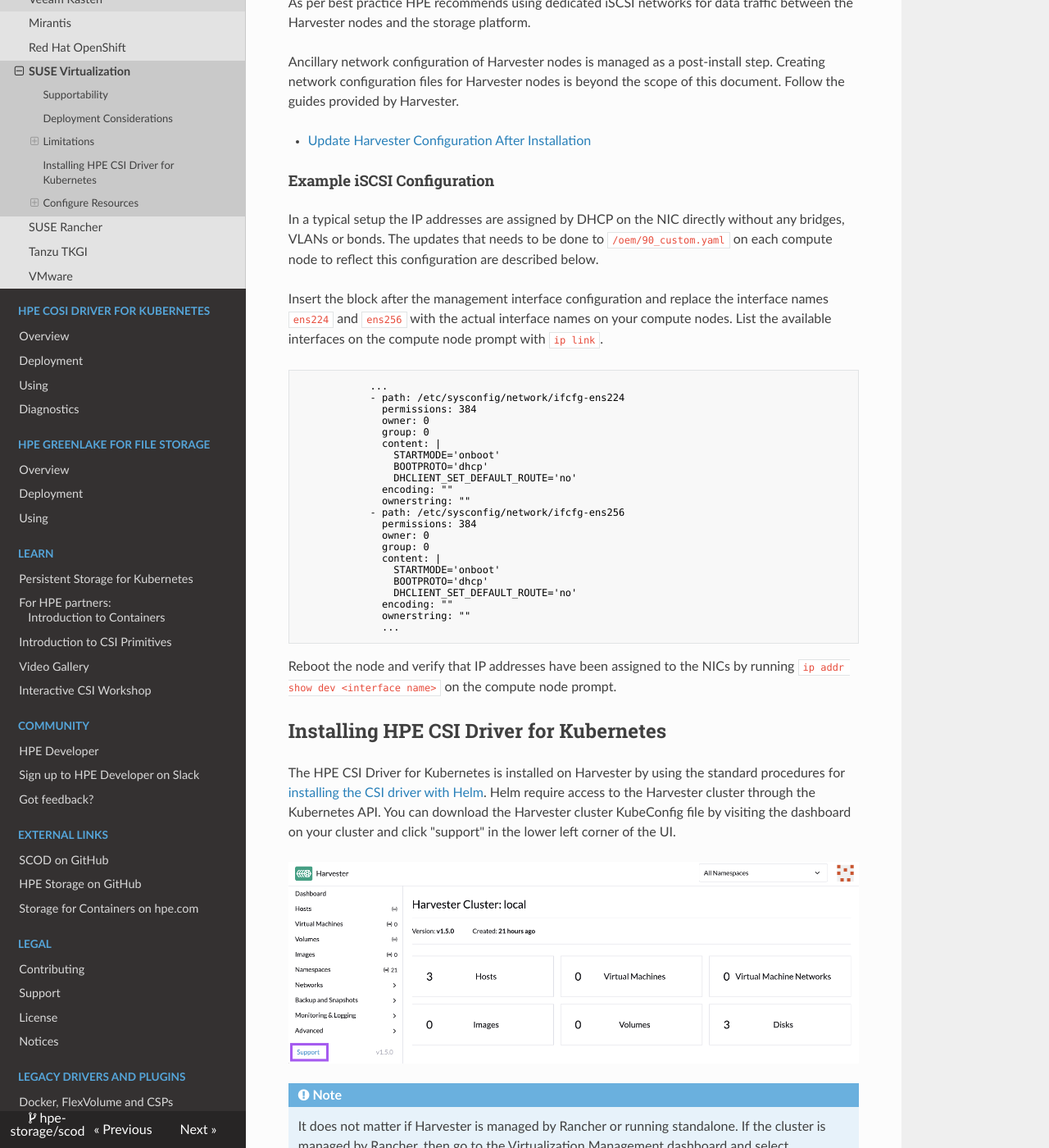
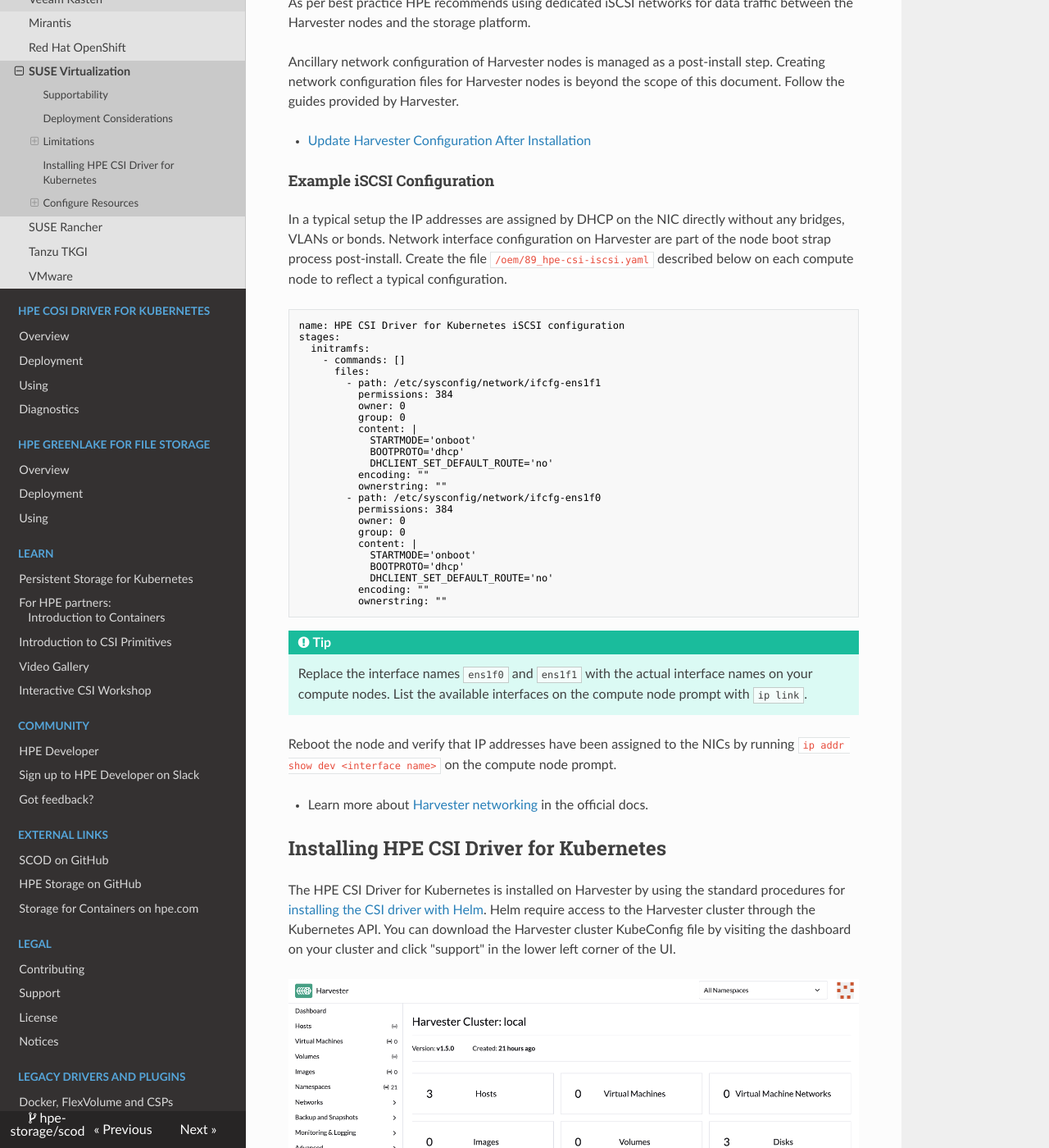
Before and after one commit to hpe-storage/scod, an MkDocs documentation site: the page built from docs/csi_driver/partners/suse_virtualization/index.md, in a window 1280 px wide and 1400 px high, scrolled down 1358 px. Shown: the whole window at 82% size. Built offline with MkDocs 1.6.1, drawn with Linux system fonts in a browser that asks for light colours; nearby versions of some CDN libraries.

Commit message:
Addressing feedback (#237)
Signed-off-by: Michael Mattsson <michael.mattsson@gmail.com>

````diff
--- a/docs/csi_driver/partners/suse_virtualization/index.md
+++ b/docs/csi_driver/partners/suse_virtualization/index.md
@@ -34,36 +34,41 @@
 
 #### Example iSCSI Configuration
 
-In a typical setup the IP addresses are assigned by DHCP on the NIC directly without any bridges, VLANs or bonds. The updates that needs to be done to `/oem/90_custom.yaml` on each compute node to reflect this configuration are described below.
-
-Insert the block after the management interface configuration and replace the interface names `ens224` and `ens256` with the actual interface names on your compute nodes. List the available interfaces on the compute node prompt with `ip link`.
+In a typical setup the IP addresses are assigned by DHCP on the NIC directly without any bridges, VLANs or bonds. Network interface configuration on Harvester are part of the node boot strap process post-install. Create the file `/oem/89_hpe-csi-iscsi.yaml` described below on each compute node to reflect a typical configuration.
 
 ```text
-            ...
-            - path: /etc/sysconfig/network/ifcfg-ens224
-              permissions: 384
-              owner: 0
-              group: 0
-              content: |
-                STARTMODE='onboot'
-                BOOTPROTO='dhcp'
-                DHCLIENT_SET_DEFAULT_ROUTE='no'
-              encoding: ""
-              ownerstring: ""
-            - path: /etc/sysconfig/network/ifcfg-ens256
-              permissions: 384
-              owner: 0
-              group: 0
-              content: |
-                STARTMODE='onboot'
-                BOOTPROTO='dhcp'
-                DHCLIENT_SET_DEFAULT_ROUTE='no'
-              encoding: ""
-              ownerstring: ""
-              ...
+name: HPE CSI Driver for Kubernetes iSCSI configuration
+stages:
+  initramfs:
+    - commands: []
+      files:
+        - path: /etc/sysconfig/network/ifcfg-ens1f1
+          permissions: 384
+          owner: 0
+          group: 0
+          content: |
+            STARTMODE='onboot'
+            BOOTPROTO='dhcp'
+            DHCLIENT_SET_DEFAULT_ROUTE='no'
+          encoding: ""
+          ownerstring: ""
+        - path: /etc/sysconfig/network/ifcfg-ens1f0
+          permissions: 384
+          owner: 0
+          group: 0
+          content: |
+            STARTMODE='onboot'
+            BOOTPROTO='dhcp'
+            DHCLIENT_SET_DEFAULT_ROUTE='no'
+          encoding: ""
+          ownerstring: ""
 ```
+!!! tip
+    Replace the interface names `ens1f0` and `ens1f1` with the actual interface names on your compute nodes. List the available interfaces on the compute node prompt with `ip link`.
 
 Reboot the node and verify that IP addresses have been assigned to the NICs by running `ip addr show dev <interface name>` on the compute node prompt.
+
+- Learn more about [Harvester networking](https://docs.harvesterhci.io/v1.5/networking/index) in the official docs.
 
 ## Installing HPE CSI Driver for Kubernetes
 
@@ -74,7 +79,7 @@
 !!! note
     It does not matter if Harvester is managed by Rancher or running standalone. If the cluster is managed by Rancher, then go to the Virtualization Management dashboard and select "Download KubeConfig" in the dotted context menu of the cluster.
 
-Once the CSI driver is installed, make sure to go through the next steps to [Configure Resources](#configure_resources)
+Once the CSI driver is installed, make sure to go through the next steps to [Configure Resources](#configure_resources).
 
 ## Configure Resources
 
````
